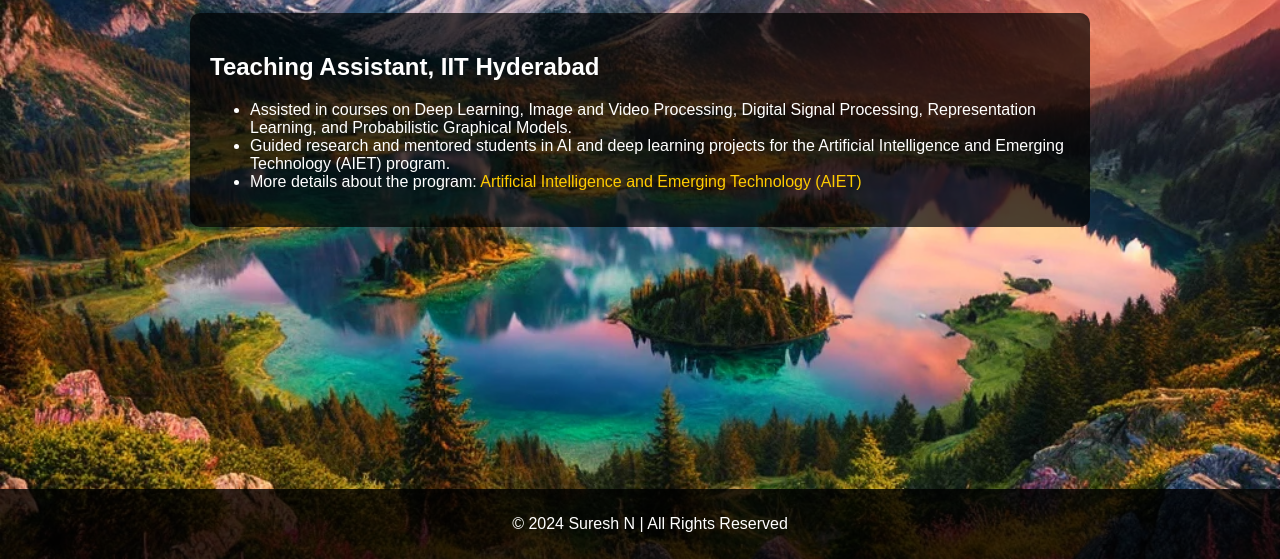
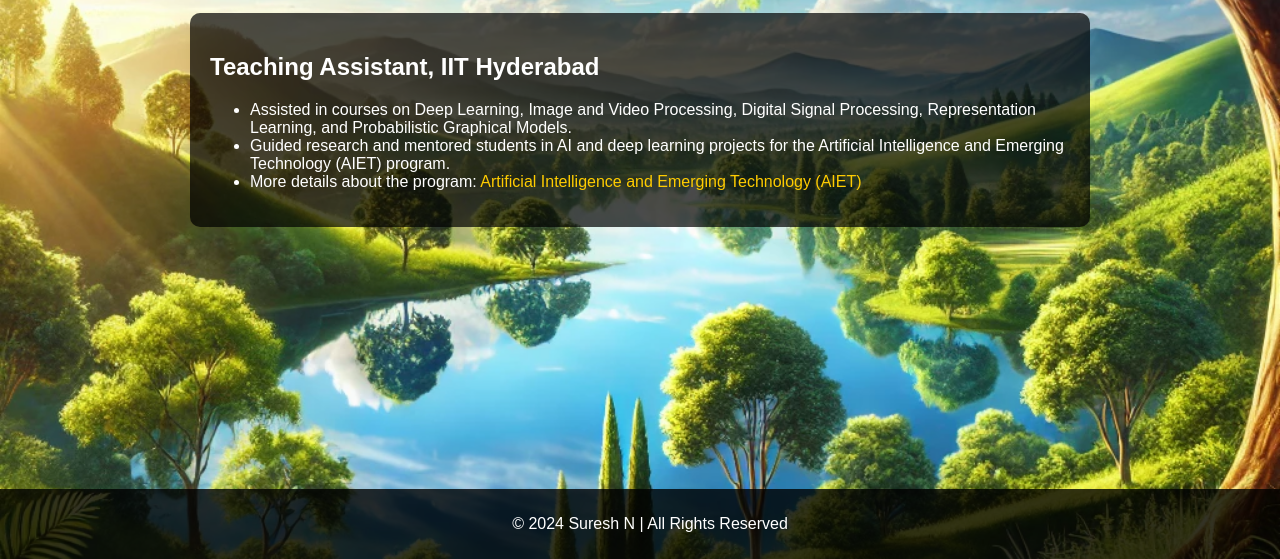
Before and after one commit to isureshn/isureshn.github.io, a plain HTML site: page index.html in a window 1280 px wide. Shown: the part 241-800 px from the top of the page. Drawn offline with Linux system fonts and the light colour scheme.

Commit message:
Update style.css

```diff
--- a/css/style.css
+++ b/css/style.css
@@ -5,7 +5,7 @@ body {
     height: 100vh;
     margin: 0;
     font-family: Arial, sans-serif;
-    background: url('../img/bg3.webp') no-repeat center center fixed;
+    background: url('../img/bg.webp') no-repeat center center fixed;
     background-size: cover;
     color: #fff;
 }
```
